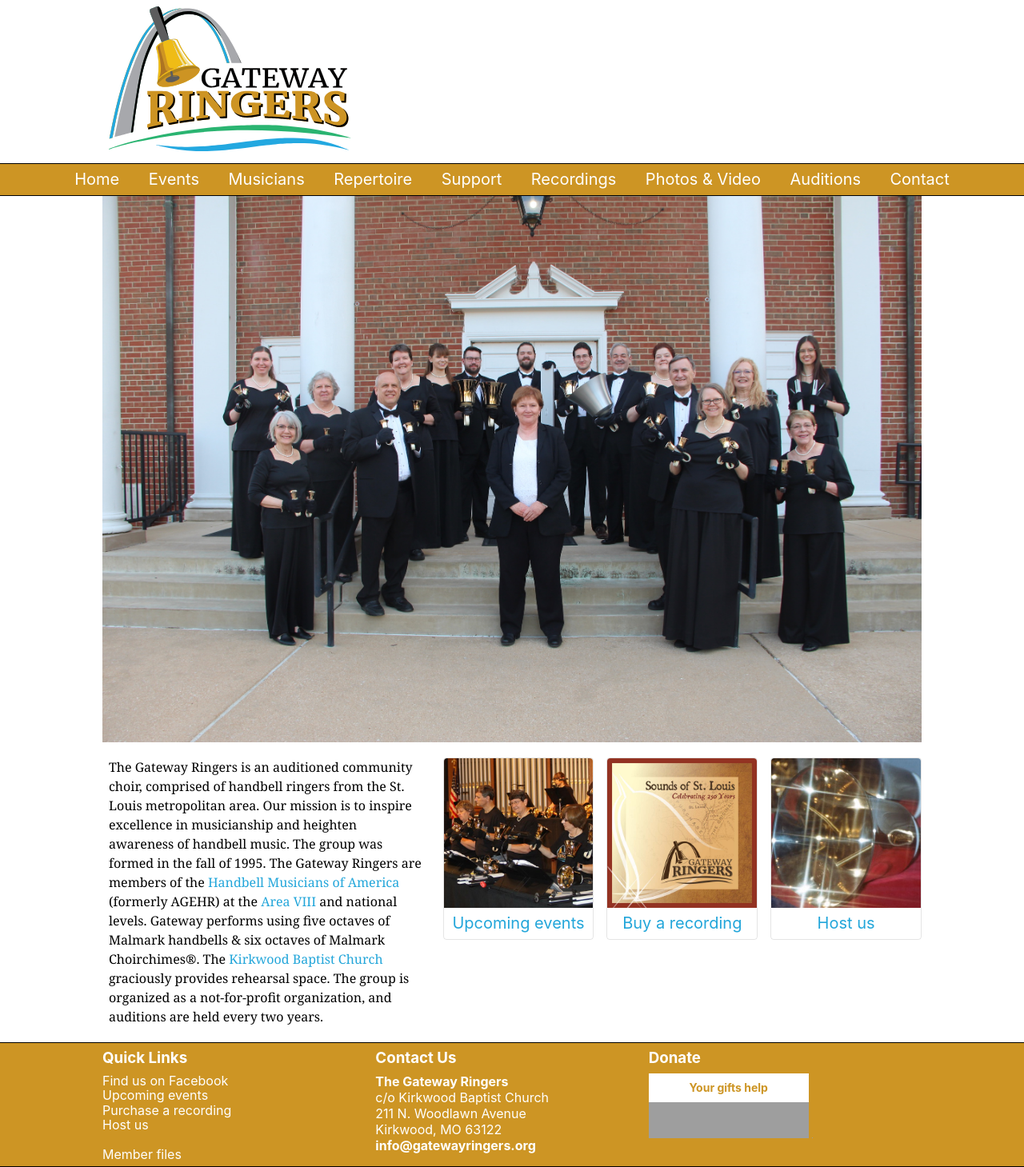
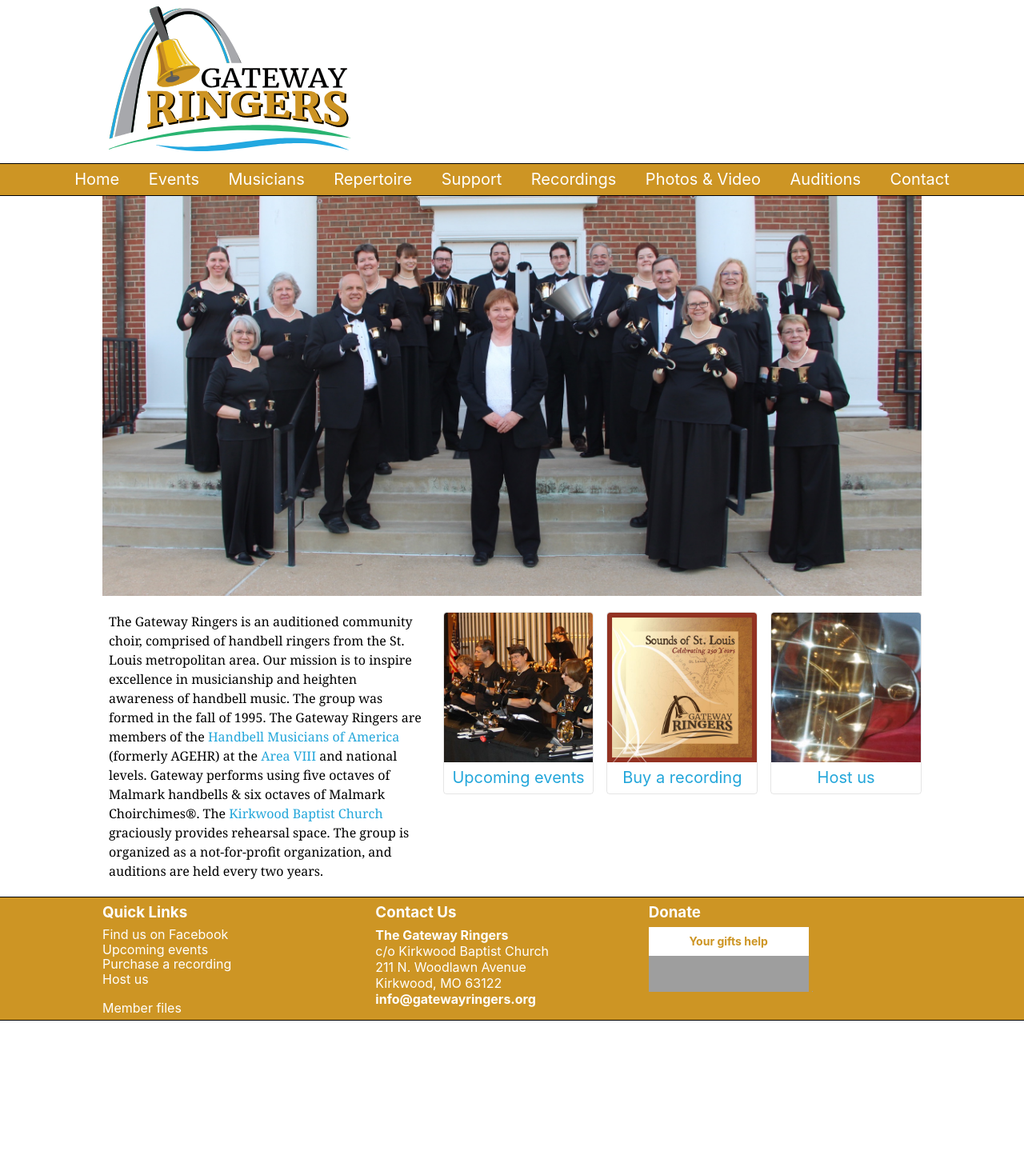
Before and after one commit to GatewayRingers/GatewayRingers.github.io, a Jekyll site: the page built from index.html, in a window 1280 px wide. Shown: the whole page at 80% size. Built offline with Jekyll 4.4.1, drawn with Linux system fonts in a browser that asks for light colours; nearby versions of some CDN libraries; after the commit the page ends 1276 px from its top, so only the background shows below that; grey boxes are pictures that could not be loaded.

Commit message:
Update index.html

```diff
--- a/index.html
+++ b/index.html
@@ -1,7 +1,7 @@
 ---
 title: Gateway Ringers
 ---
-<img class="w-100" src="/images/IMG_6802.JPG">
+<img class="w-100" src="/images/IMG_6802 copy.JPG">
   <p class="ph2 athelas lh-copy fl w-100 w-40-l">The Gateway Ringers is an auditioned community
 choir, comprised of handbell ringers from the <st1:City><st1:place>St. Louis</st1:place></st1:City>
 metropolitan area. Our mission is to inspire excellence in musicianship and
```
